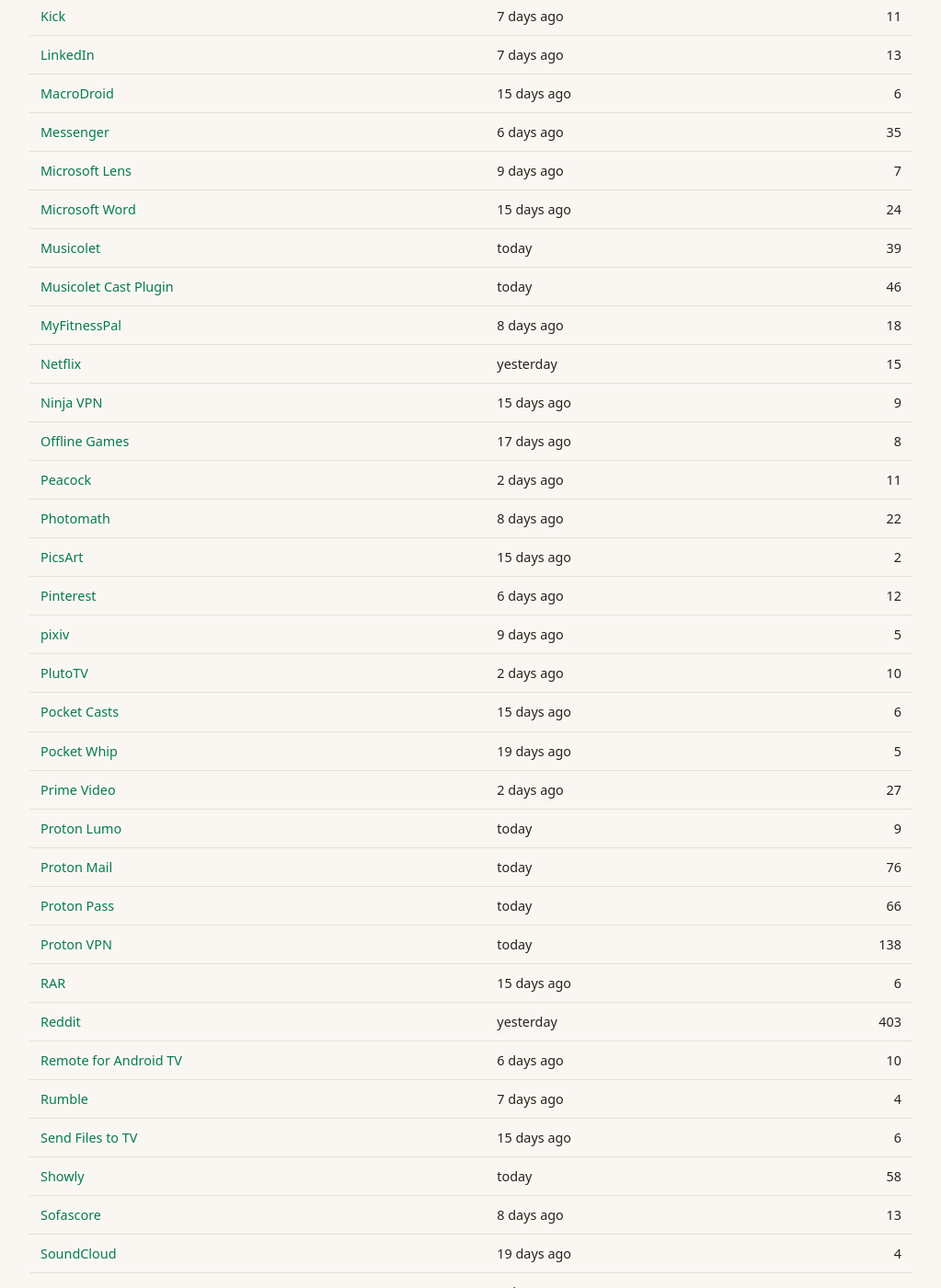
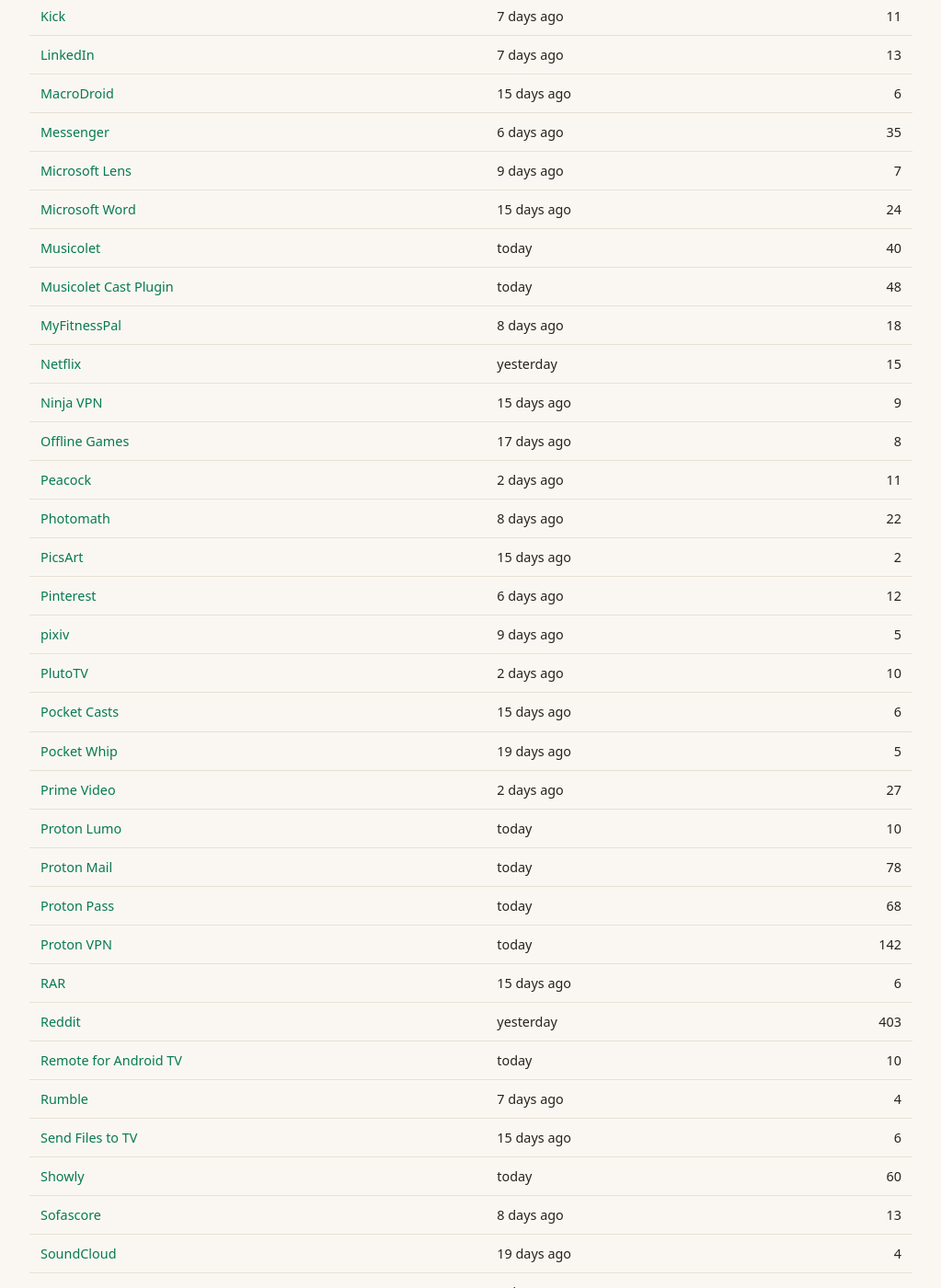
Before and after one commit to nullcpy/archive, a Jekyll site: the page built from index.md, in a window 1280 px wide and 1400 px high, scrolled down 1576 px. Shown: the whole window at 92% size, without its empty margins (128-1151 px from the left). Built offline with Jekyll 4.4.1, drawn with Linux system fonts in a browser that asks for light colours; some of the changed text lies outside the part shown.

Commit message:
chore: rebuild the archive Pages surface [skip ci]

```diff
--- a/index.md
+++ b/index.md
@@ -35,20 +35,20 @@ Every build NullForge has published, kept permanently. For the newest versions a
 | [Google Keyboard](https://nullcpy.github.io/archive/apps/googlekeyboard/) | <time datetime="2026-11-07T11:36:44Z" data-relative>2026-11-07</time> | 158 |
 | [Google Maps](https://nullcpy.github.io/archive/apps/googlemaps/) | <time datetime="2026-11-07T06:10:02Z" data-relative>2026-11-07</time> | 262 |
 | [Google Phone](https://nullcpy.github.io/archive/apps/googlephone/) | <time datetime="2026-11-01T14:43:11Z" data-relative>2026-11-01</time> | 5 |
-| [Google Photos](https://nullcpy.github.io/archive/apps/googlephotos/) | <time datetime="2026-11-07T11:46:09Z" data-relative>2026-11-07</time> | 184 |
+| [Google Photos](https://nullcpy.github.io/archive/apps/googlephotos/) | <time datetime="2026-11-07T11:46:09Z" data-relative>2026-11-07</time> | 185 |
 | [Google Recorder](https://nullcpy.github.io/archive/apps/googlerecorder/) | <time datetime="2026-10-24T09:35:38Z" data-relative>2026-10-24</time> | 7 |
 | [HBO Max](https://nullcpy.github.io/archive/apps/hbomax/) | <time datetime="2026-11-10T21:57:43Z" data-relative>2026-11-10</time> | 12 |
 | [IMDb](https://nullcpy.github.io/archive/apps/imdb/) | <time datetime="2026-10-25T15:56:22Z" data-relative>2026-10-25</time> | 3 |
 | [Instagram](https://nullcpy.github.io/archive/apps/instagram/) | <time datetime="2026-11-10T20:25:38Z" data-relative>2026-11-10</time> | 179 |
-| [Internet Speed Meter Lite](https://nullcpy.github.io/archive/apps/internetspeedmeterlite/) | <time datetime="2026-11-12T07:10:11Z" data-relative>2026-11-12</time> | 10 |
+| [Internet Speed Meter Lite](https://nullcpy.github.io/archive/apps/internetspeedmeterlite/) | <time datetime="2026-11-12T07:10:11Z" data-relative>2026-11-12</time> | 11 |
 | [Kick](https://nullcpy.github.io/archive/apps/kick/) | <time datetime="2026-11-05T16:41:37Z" data-relative>2026-11-05</time> | 11 |
 | [LinkedIn](https://nullcpy.github.io/archive/apps/linkedin/) | <time datetime="2026-11-05T20:27:17Z" data-relative>2026-11-05</time> | 13 |
 | [MacroDroid](https://nullcpy.github.io/archive/apps/macrodroid/) | <time datetime="2026-10-28T18:46:43Z" data-relative>2026-10-28</time> | 6 |
 | [Messenger](https://nullcpy.github.io/archive/apps/messenger/) | <time datetime="2026-11-06T16:01:59Z" data-relative>2026-11-06</time> | 35 |
 | [Microsoft Lens](https://nullcpy.github.io/archive/apps/microsoftlens/) | <time datetime="2026-11-03T04:49:32Z" data-relative>2026-11-03</time> | 7 |
 | [Microsoft Word](https://nullcpy.github.io/archive/apps/microsoftword/) | <time datetime="2026-10-28T18:46:43Z" data-relative>2026-10-28</time> | 24 |
-| [Musicolet](https://nullcpy.github.io/archive/apps/musicolet/) | <time datetime="2026-11-12T07:10:11Z" data-relative>2026-11-12</time> | 39 |
-| [Musicolet Cast Plugin](https://nullcpy.github.io/archive/apps/musicoletcastplugin/) | <time datetime="2026-11-12T07:10:11Z" data-relative>2026-11-12</time> | 46 |
+| [Musicolet](https://nullcpy.github.io/archive/apps/musicolet/) | <time datetime="2026-11-12T07:10:11Z" data-relative>2026-11-12</time> | 40 |
+| [Musicolet Cast Plugin](https://nullcpy.github.io/archive/apps/musicoletcastplugin/) | <time datetime="2026-11-12T07:10:11Z" data-relative>2026-11-12</time> | 48 |
 | [MyFitnessPal](https://nullcpy.github.io/archive/apps/myfitnesspal/) | <time datetime="2026-11-04T22:08:27Z" data-relative>2026-11-04</time> | 18 |
 | [Netflix](https://nullcpy.github.io/archive/apps/netflix/) | <time datetime="2026-11-11T20:00:07Z" data-relative>2026-11-11</time> | 15 |
 | [Ninja VPN](https://nullcpy.github.io/archive/apps/ninjavpn/) | <time datetime="2026-10-28T18:46:43Z" data-relative>2026-10-28</time> | 9 |
@@ -62,27 +62,27 @@ Every build NullForge has published, kept permanently. For the newest versions a
 | [Pocket Casts](https://nullcpy.github.io/archive/apps/pocketcasts/) | <time datetime="2026-10-28T18:46:43Z" data-relative>2026-10-28</time> | 6 |
 | [Pocket Whip](https://nullcpy.github.io/archive/apps/pocketwhip/) | <time datetime="2026-10-24T16:43:37Z" data-relative>2026-10-24</time> | 5 |
 | [Prime Video](https://nullcpy.github.io/archive/apps/primevideo/) | <time datetime="2026-11-10T21:57:43Z" data-relative>2026-11-10</time> | 27 |
-| [Proton Lumo](https://nullcpy.github.io/archive/apps/protonlumo/) | <time datetime="2026-11-12T07:10:11Z" data-relative>2026-11-12</time> | 9 |
-| [Proton Mail](https://nullcpy.github.io/archive/apps/protonmail/) | <time datetime="2026-11-12T07:10:11Z" data-relative>2026-11-12</time> | 76 |
-| [Proton Pass](https://nullcpy.github.io/archive/apps/protonpass/) | <time datetime="2026-11-12T07:10:11Z" data-relative>2026-11-12</time> | 66 |
-| [Proton VPN](https://nullcpy.github.io/archive/apps/protonvpn/) | <time datetime="2026-11-12T07:10:11Z" data-relative>2026-11-12</time> | 138 |
+| [Proton Lumo](https://nullcpy.github.io/archive/apps/protonlumo/) | <time datetime="2026-11-12T07:10:11Z" data-relative>2026-11-12</time> | 10 |
+| [Proton Mail](https://nullcpy.github.io/archive/apps/protonmail/) | <time datetime="2026-11-12T07:10:11Z" data-relative>2026-11-12</time> | 78 |
+| [Proton Pass](https://nullcpy.github.io/archive/apps/protonpass/) | <time datetime="2026-11-12T07:10:11Z" data-relative>2026-11-12</time> | 68 |
+| [Proton VPN](https://nullcpy.github.io/archive/apps/protonvpn/) | <time datetime="2026-11-12T07:10:11Z" data-relative>2026-11-12</time> | 142 |
 | [RAR](https://nullcpy.github.io/archive/apps/rar/) | <time datetime="2026-10-28T18:46:43Z" data-relative>2026-10-28</time> | 6 |
 | [Reddit](https://nullcpy.github.io/archive/apps/reddit/) | <time datetime="2026-11-11T12:27:10Z" data-relative>2026-11-11</time> | 403 |
-| [Remote for Android TV](https://nullcpy.github.io/archive/apps/remoteforandroidtv/) | <time datetime="2026-11-06T06:35:53Z" data-relative>2026-11-06</time> | 10 |
+| [Remote for Android TV](https://nullcpy.github.io/archive/apps/remoteforandroidtv/) | <time datetime="2026-11-12T13:26:53Z" data-relative>2026-11-12</time> | 10 |
 | [Rumble](https://nullcpy.github.io/archive/apps/rumble/) | <time datetime="2026-11-05T16:41:37Z" data-relative>2026-11-05</time> | 4 |
 | [Send Files to TV](https://nullcpy.github.io/archive/apps/sendfilestotv/) | <time datetime="2026-10-28T18:46:43Z" data-relative>2026-10-28</time> | 6 |
-| [Showly](https://nullcpy.github.io/archive/apps/showly/) | <time datetime="2026-11-12T07:10:11Z" data-relative>2026-11-12</time> | 58 |
+| [Showly](https://nullcpy.github.io/archive/apps/showly/) | <time datetime="2026-11-12T07:10:11Z" data-relative>2026-11-12</time> | 60 |
 | [Sofascore](https://nullcpy.github.io/archive/apps/sofascore/) | <time datetime="2026-11-04T22:08:27Z" data-relative>2026-11-04</time> | 13 |
 | [SoundCloud](https://nullcpy.github.io/archive/apps/soundcloud/) | <time datetime="2026-10-24T09:35:38Z" data-relative>2026-10-24</time> | 4 |
 | [Strava](https://nullcpy.github.io/archive/apps/strava/) | <time datetime="2026-11-04T20:25:05Z" data-relative>2026-11-04</time> | 21 |
 | [Swift Backup](https://nullcpy.github.io/archive/apps/swiftbackup/) | <time datetime="2026-11-10T02:43:28Z" data-relative>2026-11-10</time> | 3 |
 | [Telegram](https://nullcpy.github.io/archive/apps/telegram/) | <time datetime="2026-10-31T17:47:02Z" data-relative>2026-10-31</time> | 42 |
-| [TeraBox](https://nullcpy.github.io/archive/apps/terabox/) | <time datetime="2026-11-12T07:10:11Z" data-relative>2026-11-12</time> | 80 |
+| [TeraBox](https://nullcpy.github.io/archive/apps/terabox/) | <time datetime="2026-11-12T07:10:11Z" data-relative>2026-11-12</time> | 82 |
 | [Termius](https://nullcpy.github.io/archive/apps/termius/) | <time datetime="2026-10-28T18:46:43Z" data-relative>2026-10-28</time> | 5 |
 | [The Weather Channel](https://nullcpy.github.io/archive/apps/theweatherchannel/) | <time datetime="2026-10-28T18:46:43Z" data-relative>2026-10-28</time> | 5 |
 | [Threads](https://nullcpy.github.io/archive/apps/threads/) | <time datetime="2026-11-09T06:18:30Z" data-relative>2026-11-09</time> | 10 |
 | [TickTick](https://nullcpy.github.io/archive/apps/ticktick/) | <time datetime="2026-11-01T12:03:18Z" data-relative>2026-11-01</time> | 2 |
-| [TikTok](https://nullcpy.github.io/archive/apps/tiktok/) | <time datetime="2026-11-12T01:58:17Z" data-relative>2026-11-12</time> | 70 |
+| [TikTok](https://nullcpy.github.io/archive/apps/tiktok/) | <time datetime="2026-11-12T13:23:31Z" data-relative>2026-11-12</time> | 70 |
 | [TikTok Lite](https://nullcpy.github.io/archive/apps/tiktoklite/) | <time datetime="2026-11-01T20:12:22Z" data-relative>2026-11-01</time> | 1 |
 | [Truecaller](https://nullcpy.github.io/archive/apps/truecaller/) | <time datetime="2026-11-09T22:50:55Z" data-relative>2026-11-09</time> | 131 |
 | [Twitch](https://nullcpy.github.io/archive/apps/twitch/) | <time datetime="2026-11-10T21:57:43Z" data-relative>2026-11-10</time> | 19 |
```
Also changed, not shown: other parts of index.md (+3 -3 lines), apps/remoteforandroidtv/index.md (+2 -1 lines), apps/tiktok/index.md (+2 -1 lines).
